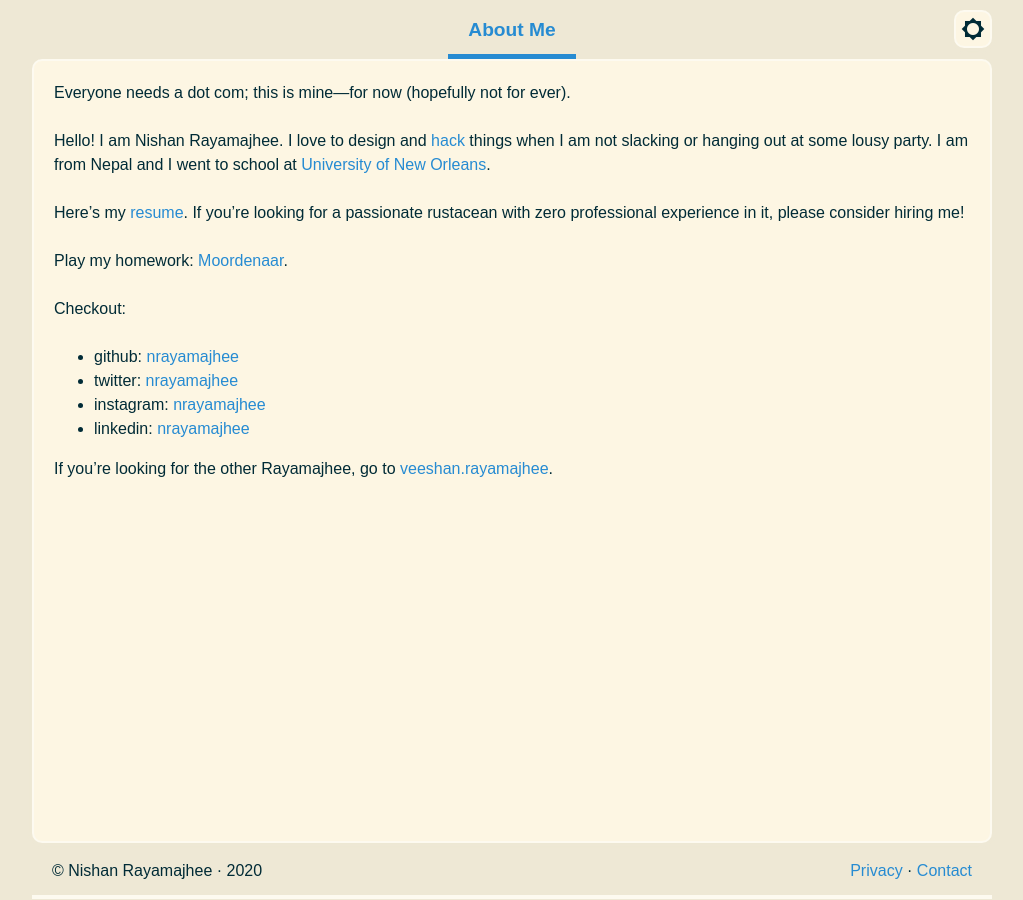
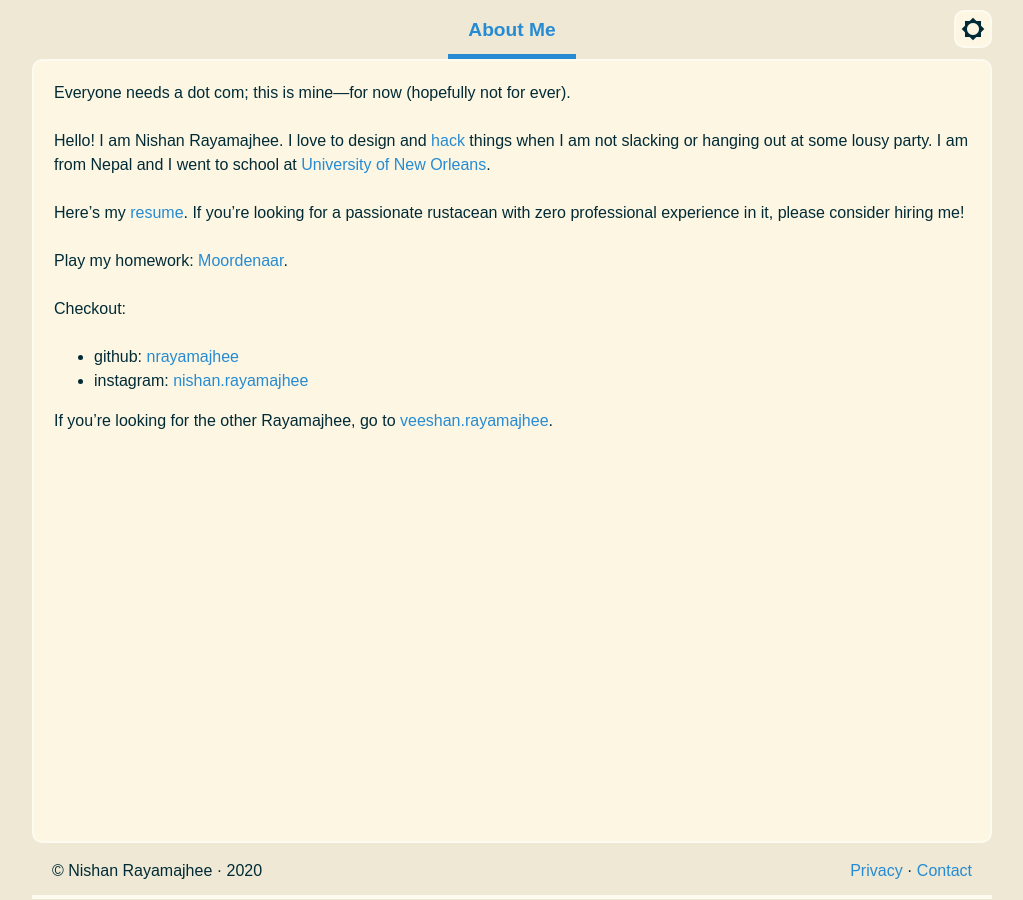
Before and after one commit to nrayamajhee/nrayamajhee.github.io, a Jekyll site: the page built from pages/about.md, in a window 1280 px wide. Shown: the whole page, without its empty margins (128-1151 px from the left). Built offline with Jekyll 4.4.1, drawn with Linux system fonts in a browser that asks for light colours; comment, search, counter and statistics services are not loaded.

Commit message:
Update about.md

```diff
--- a/pages/about.md
+++ b/pages/about.md
@@ -18,8 +18,6 @@ Play my homework: [Moordenaar]({{ site.url }}/Moordenaar/).
 Checkout:
 
 - github: [{{ site.username }}](https://github.com/{{ site.username }})
-- twitter: [{{ site.username }}](https://twitter.com/{{ site.username }})
-- instagram: [{{ site.username }}](https://instagram.com/{{ site.username }})
-- linkedin: [{{ site.username }}](https://www.linkedin.com/in/{{ site.username }})
+- instagram: [nishan.rayamajhee](https://instagram.com/nishan.rayamajhee)
 
 If you're looking for the other Rayamajhee, go to [veeshan.rayamajhee](http://veeshan.rayamajhee.com).
```
